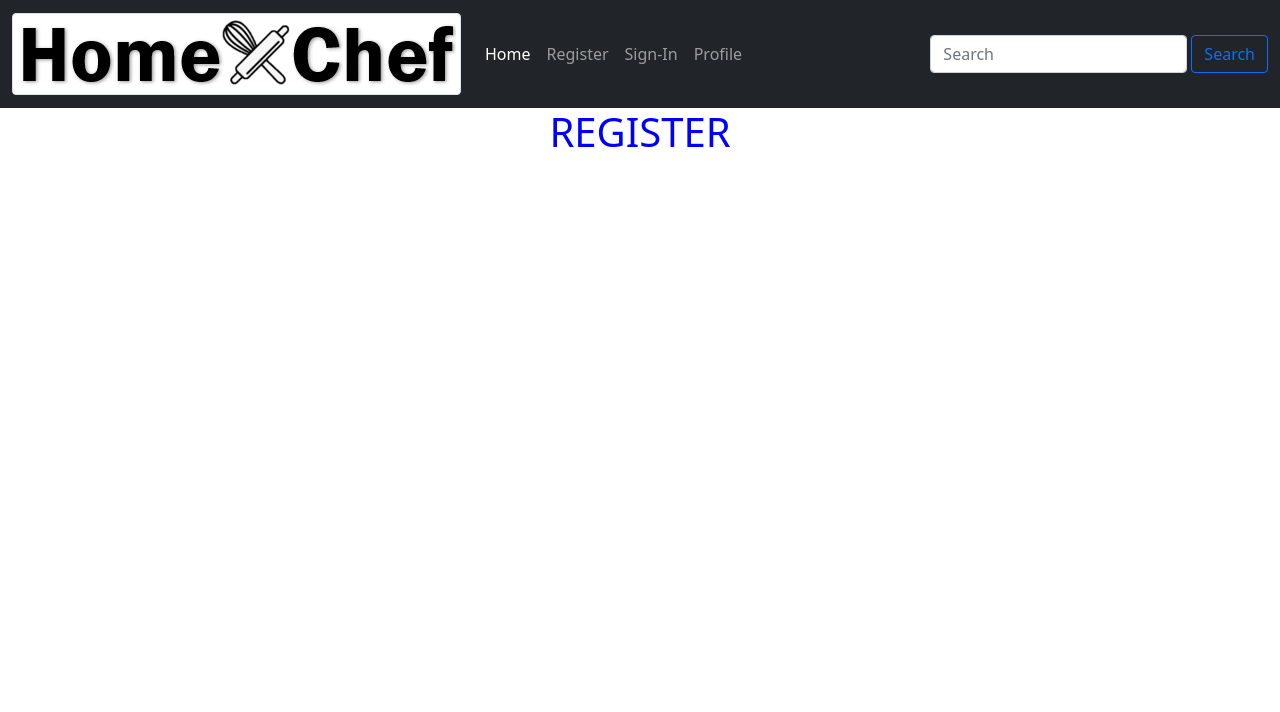
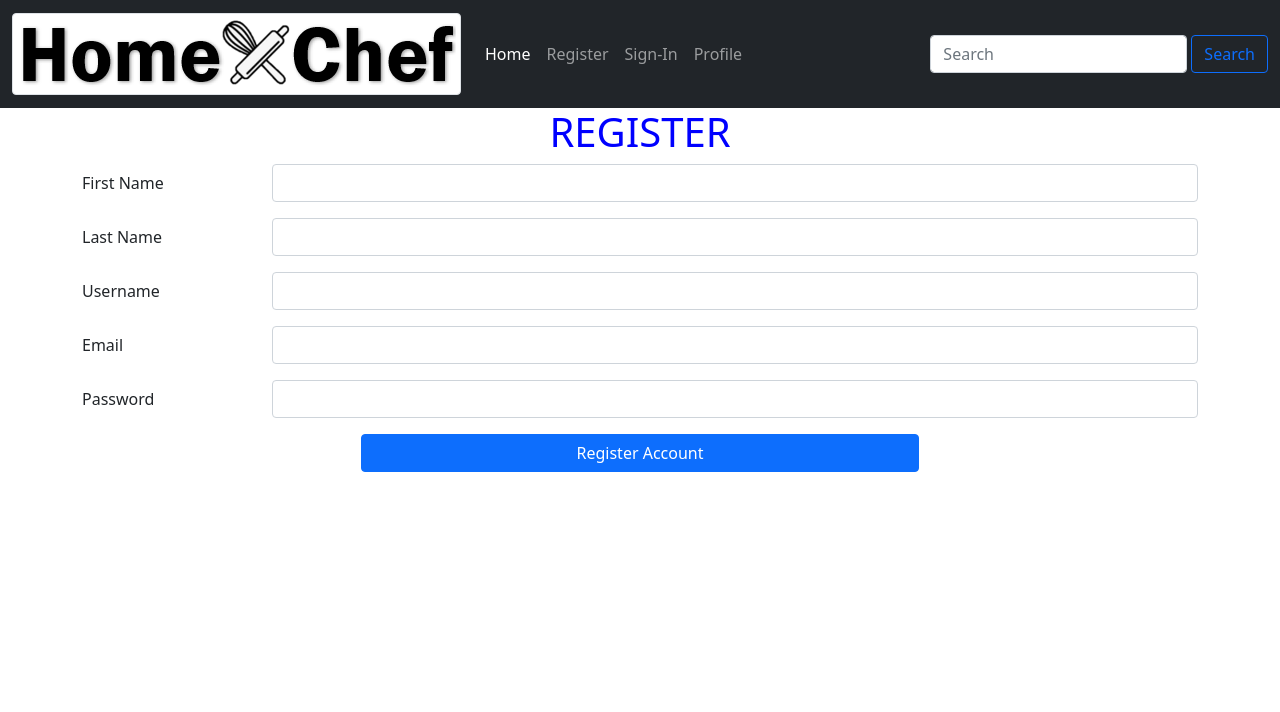
Before and after one commit to Tia-Vang/Capstone, a Django app: page /register/ in a window 1280 px wide. Shown: the top 712 px of the page. Run offline with Django 4.2, Linux system fonts and the light colour scheme; some libraries are stand-ins or nearby versions.

Commit message:
registration page changes

```diff
--- a/homechefapp/templates/homechefapp/register.html
+++ b/homechefapp/templates/homechefapp/register.html
@@ -1,9 +1,43 @@
 {% extends 'base_layout.html' %}
 
 {% block content %}
-        <h1 class="text-center">REGISTER</h1>
+<h1 class="text-center">REGISTER</h1>
 
-        <div class="container">
-
-        </div>
+<div class="container my-0">
+        <form method="POST" action="">
+                <div class="row mb-3">
+                        <label for="inputfname3" class="col-sm-2 col-form-label">First Name</label>
+                        <div class="col-sm-10">
+                                <input type="fname" class="form-control" id="inputfname3">
+                        </div>
+                </div>
+                <div class="row mb-3">
+                        <label for="inputlname3" class="col-sm-2 col-form-label">Last Name</label>
+                        <div class="col-sm-10">
+                                <input type="lname" class="form-control" id="inputlname3">
+                        </div>
+                </div>
+                <div class="row mb-3">
+                        <label for="inputuser3" class="col-sm-2 col-form-label">Username</label>
+                        <div class="col-sm-10">
+                                <input type="user" class="form-control" id="inputuser3">
+                        </div>
+                </div>
+                <div class="row mb-3">
+                        <label for="inputemail3" class="col-sm-2 col-form-label">Email</label>
+                        <div class="col-sm-10">
+                                <input type="email" class="form-control" id="inputemail3">
+                        </div>
+                </div>
+                <div class="row mb-3">
+                        <label for="inputpassword3" class="col-sm-2 col-form-label">Password</label>
+                        <div class="col-sm-10">
+                                <input type="password" class="form-control" id="inputpassword3">
+                        </div>
+                </div>
+                <div class="d-grid gap-2 col-6 mx-auto">
+                        <button type="submit" class="btn btn-primary">Register Account</button>
+                </div>
+        </form>
+</div>
 {% endblock %}
--- a/templates/base_layout.html
+++ b/templates/base_layout.html
@@ -50,7 +50,7 @@
             </div>
           </nav>
 
-            {% block content %} {% endblock %}
+          {% block content %} {% endblock %}
 
 
     </body>
```
Also changed, not shown: 3 other files.
